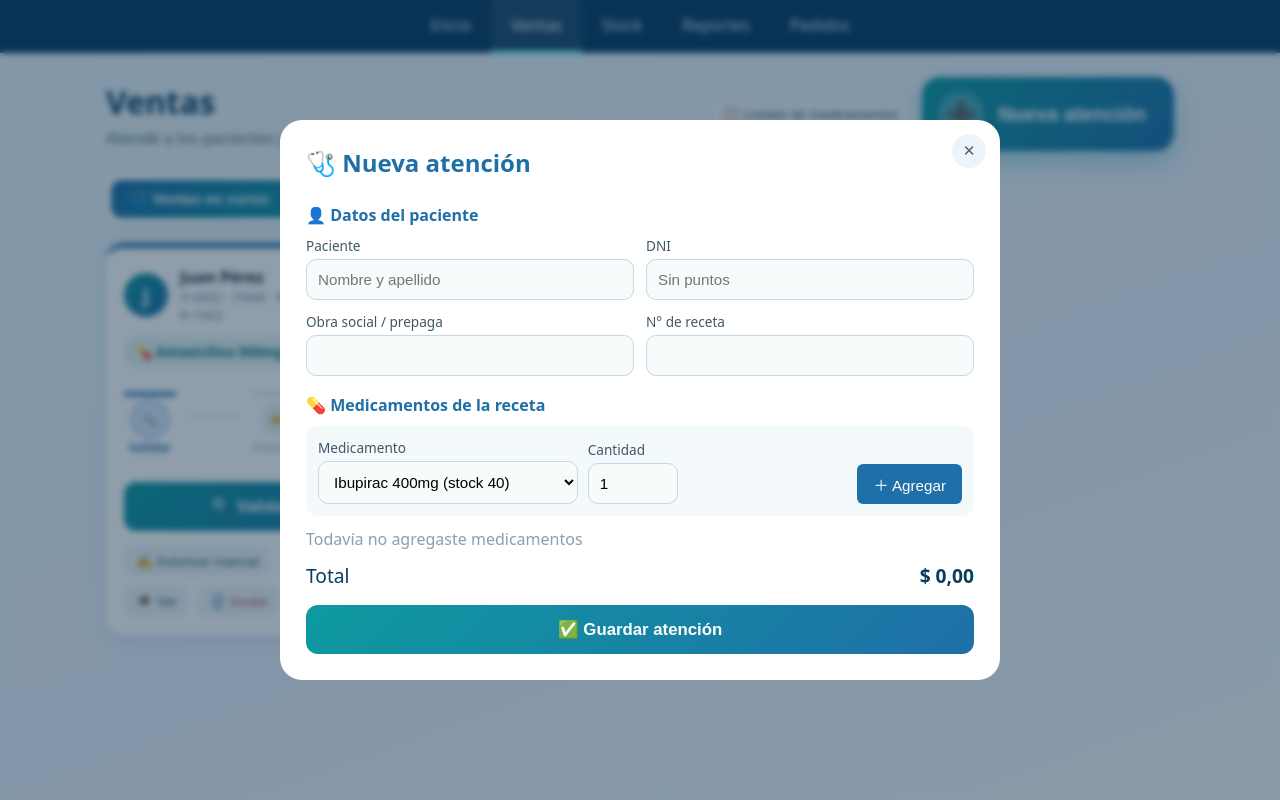
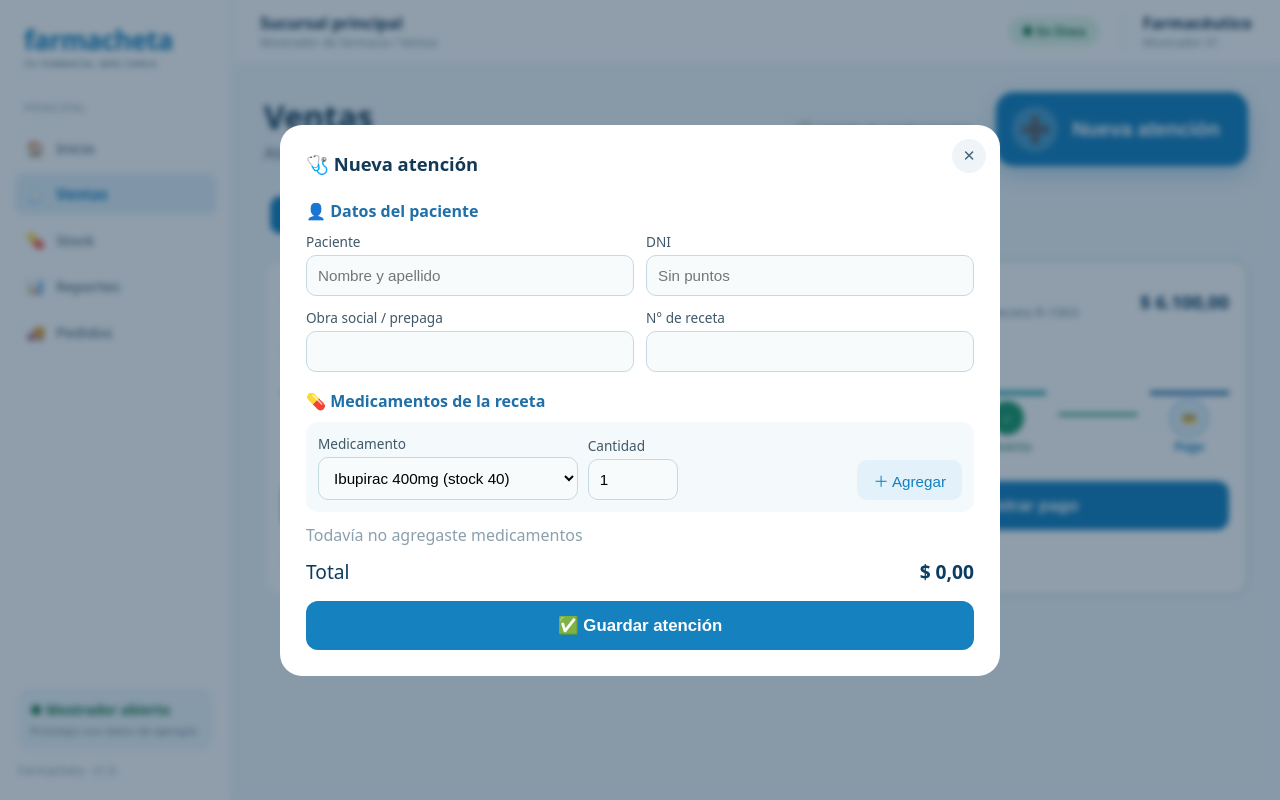
Before and after one commit to santiecheg/Farmacheta, a plain HTML site: page ventas.html in a window 1280 px wide. Both pictures are taken after a click on the button "➕ Nueva atención". Drawn offline with Linux system fonts and the light colour scheme.

Commit message:
Cambios visuales y navegación

```diff
--- a/css/styles.css
+++ b/css/styles.css
@@ -136,3 +136,49 @@ body.moderno{background:linear-gradient(160deg,#e6f4f7 0%,#eaf1fb 60%,#f4fbfb 10
 .chips li.vacio-i{background:none;color:#8aa0ae;padding:0}
 .chips li button{padding:2px 8px;border-radius:50%;background:#fff;color:#b1424c}
 .total-form{display:flex;justify-content:space-between;font-size:1.2rem;margin:10px 0 16px;color:#0a3d62}
+
+/* ===== Tema "Farmacheta": barra lateral + barra superior, estilo limpio ===== */
+body,body.moderno{background:#f0f6fa;color:#123a56}
+.side{position:fixed;inset:0 auto 0 0;width:232px;background:#fff;border-right:1px solid #e1ecf2;padding:22px 14px;display:flex;flex-direction:column;gap:4px;z-index:6}
+.marca{font-size:1.65rem;font-weight:800;color:#1581bf;padding:0 10px 18px;letter-spacing:-.5px}
+.marca small{display:block;font-size:.55rem;letter-spacing:.1em;color:#6b8798;font-weight:600}
+.side-sec{font-size:.7rem;color:#8aa0ae;padding:8px 10px;letter-spacing:.07em}
+.side a{display:flex;gap:11px;align-items:center;padding:11px 12px;border-radius:10px;color:#3b5a6e;text-decoration:none;font-size:.95rem}
+.side a:hover{background:#f0f6fa}
+.side a.activo{background:#e2f1fa;color:#1581bf;font-weight:600}
+.side-pie{margin-top:auto;display:flex;flex-direction:column;gap:12px;color:#8aa0ae;font-size:.74rem;padding:0 4px}
+.caja{background:#eef7fb;border-radius:12px;padding:12px;font-weight:600;color:#1b7a4b;font-size:.85rem}
+.caja small{display:block;color:#6b8798;font-weight:400;margin-top:4px}
+.top{position:fixed;top:0;left:232px;right:0;height:64px;background:#fff;border-bottom:1px solid #e1ecf2;display:flex;justify-content:space-between;align-items:center;padding:0 28px;z-index:5}
+.top small{display:block;color:#7b93a3;font-size:.75rem}
+.top-der{display:flex;align-items:center;gap:22px}
+.pill{background:#dff5e8;color:#1b7a4b;border-radius:20px;padding:6px 14px;font-size:.78rem;font-weight:600}
+.user{border-left:1px solid #e1ecf2;padding-left:20px}
+main{max-width:none;margin:0 0 0 232px;padding:92px 32px 40px}
+@media(max-width:820px){
+  .side{position:static;width:auto;flex-direction:row;flex-wrap:wrap;padding:10px}
+  .side-sec,.side-pie,.marca small{display:none}.marca{padding:6px 10px}
+  .top{position:static;padding:10px 16px;height:auto}.top-der .user{display:none}
+  main{margin:0;padding:18px 14px 40px}
+}
+h1{color:#123a56;font-size:1.9rem}h2{color:#123a56;border:0;font-size:1.15rem}
+.card,.kpi,.vcard,.vacio{border:1px solid #dce9f0;box-shadow:none;border-radius:16px}
+.kpi{display:flex;flex-direction:column;gap:2px;padding:16px}
+.kico{width:42px;height:42px;border-radius:12px;background:#e2f1fa;display:grid;place-items:center;font-size:1.25rem;margin-bottom:8px}
+table{border-collapse:separate;border-spacing:0;border:1px solid #dce9f0;border-radius:16px;overflow:hidden}
+th{background:#eaf3f8;color:#5d7a8c;font-size:.72rem;text-transform:uppercase;letter-spacing:.05em;padding:13px 14px;font-weight:600}
+td{padding:14px;border-bottom:1px solid #edf3f7}tr:last-child td{border-bottom:0}tr:hover td{background:#f6fbfd}
+button,.btn{background:#1581bf;border-radius:10px}button:hover,.btn:hover{background:#106a9d}
+button.sec{background:#e2f1fa;color:#1581bf}button.sec:hover{background:#cfe6f4}
+button.peligro{background:#fbe3e5;color:#b1424c}button.peligro:hover{background:#f6cfd3}
+.btn-main,.btn-nueva,.tab.activo,.tab.activo:hover{background:#1581bf;box-shadow:none}
+.btn-nueva{box-shadow:0 8px 20px rgba(21,129,191,.28)}
+.btn-main:hover,.btn-nueva:hover{background:#106a9d}
+.avatar{background:#e2f1fa;color:#1581bf}
+.accesos .btn{background:#fff;color:#123a56;border:1px solid #dce9f0;font-weight:600}.accesos .btn:hover{background:#e2f1fa;color:#1581bf}
+.tabs{box-shadow:none;border:1px solid #dce9f0}
+.paso.actual span{background:#e2f1fa;box-shadow:0 0 0 3px #bfe0f2}.paso.actual{color:#1581bf}
+.paso.hecho span,.pasos i.hecho{background:#1b9a6a}.paso.hecho{color:#1b7a4b}
+.vcard,.vcard.preventa{border-top-width:1px}.vcard.preventa{border-color:#8fd0b5}
+.chip{background:#e2f1fa;color:#1581bf}.chips li{background:#e2f1fa;color:#1581bf}
+.ok{background:#dff5e8;color:#1b7a4b}.info{background:#e2f1fa;color:#1581bf}
--- a/js/dashboard.js
+++ b/js/dashboard.js
@@ -4,7 +4,8 @@ const meds = Store.getAll('medicamentos'), ventas = Store.getAll('ventas'), pedi
 const delDia = ventas.filter(v => v.fecha === Store.hoy() && v.estadoVenta !== 'anulada');
 const pendientes = ventas.filter(v => v.estadoValidacion === 'pendiente' && v.estadoVenta !== 'anulada');
 const ultimo = pedidos[pedidos.length - 1];
-const kpi = (valor, texto) => `<div class="kpi"><b>${valor}</b><span>${texto}</span></div>`;
+const ICONOS = ['🧾', '⏳', '⚠️', '⛔', '🚚']; let nIco = 0;
+const kpi = (valor, texto) => `<div class="kpi"><div class="kico">${ICONOS[nIco++]}</div><b>${valor}</b><span>${texto}</span></div>`;
 document.getElementById('kpis').innerHTML =
   kpi(delDia.length + ' · ' + Store.formatMoney(delDia.reduce((s, v) => s + v.total, 0)), 'Ventas del día') +
   kpi(pendientes.length, 'Pendientes de validación') +
--- a/js/store.js
+++ b/js/store.js
@@ -30,10 +30,15 @@ const Store = {
     const e = this.estadoStock(m);
     return `<span class="badge ${e === 'OK' ? 'ok' : e === 'BAJO' ? 'warn' : 'err'}">${e}</span>`;
   },
-  renderNav(activa) { // inyecta la barra de navegación
-    const links = [['index', 'Inicio'], ['ventas', 'Ventas'], ['stock', 'Stock'], ['reportes', 'Reportes'], ['pedidos', 'Pedidos']];
-    document.getElementById('nav').innerHTML = '<nav>' + links.map(([p, t]) =>
-      `<a href="${p}.html" class="${p === activa ? 'activo' : ''}">${t}</a>`).join('') + '</nav>';
+  renderNav(activa) { // inyecta barra lateral + barra superior
+    const links = [['index', '🏠', 'Inicio'], ['ventas', '🧾', 'Ventas'], ['stock', '💊', 'Stock'], ['reportes', '📊', 'Reportes'], ['pedidos', '🚚', 'Pedidos']];
+    const titulo = links.find(l => l[0] === activa)[2];
+    document.getElementById('nav').innerHTML =
+      `<aside class="side"><div class="marca">farmacheta<small>TU FARMACIA, MÁS CERCA</small></div><div class="side-sec">PRINCIPAL</div>` +
+      links.map(([p, i, t]) => `<a href="${p}.html" class="${p === activa ? 'activo' : ''}"><span>${i}</span>${t}</a>`).join('') +
+      `<div class="side-pie"><div class="caja">● Mostrador abierto<small>Prototipo con datos de ejemplo</small></div><span>Farmacheta · v1.0</span></div></aside>
+      <header class="top"><div><b>Sucursal principal</b><small>Mostrador de farmacia / ${titulo}</small></div>
+      <div class="top-der"><span class="pill">● En línea</span><div class="user"><b>Farmacéutico</b><small>Mostrador 01</small></div></div></header>`;
   },
   seed() { // datos de ejemplo, solo si no hay nada cargado
     if (sessionStorage.getItem('medicamentos')) return;
```
